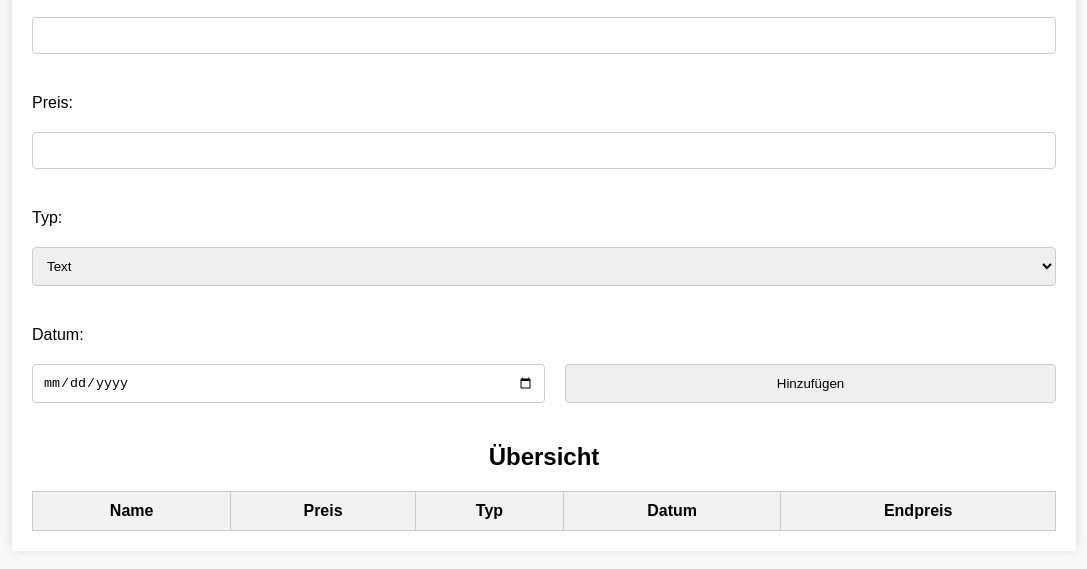
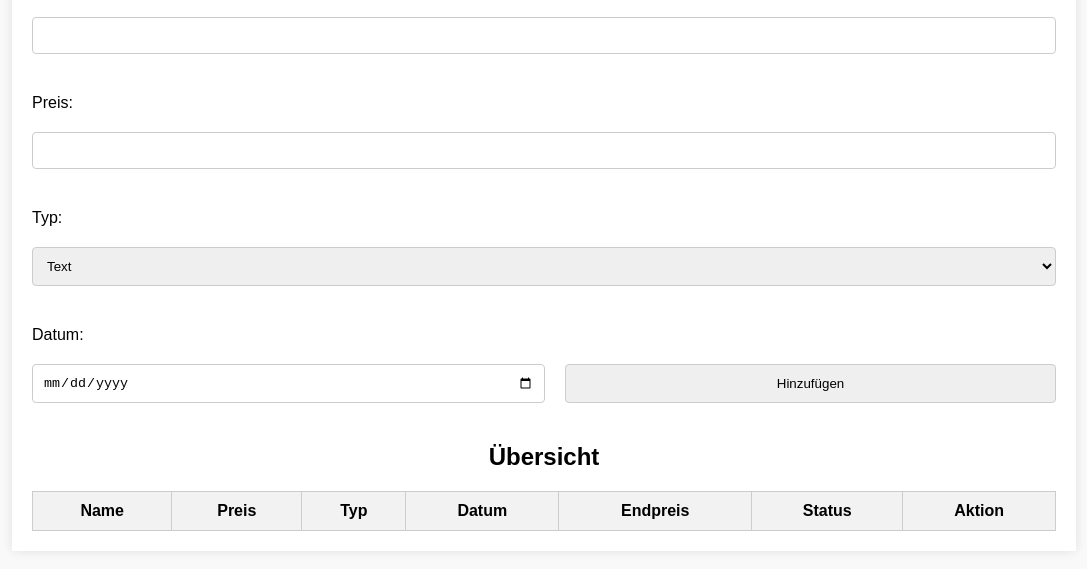
Before and after one commit to TomG1996/commission-review, a plain HTML site: page index.html in a window 1280 px wide. Shown: the part 141-710 px from the top of the page, without its empty margins (96-1183 px from the left). Drawn offline with Linux system fonts and the light colour scheme.

Commit message:
Update index.html

```diff
--- a/index.html
+++ b/index.html
@@ -38,6 +38,8 @@
                     <th>Typ</th>
                     <th>Datum</th>
                     <th>Endpreis</th>
+                    <th>Status</th>
+                    <th>Aktion</th>
                 </tr>
             </thead>
             <tbody>
```
